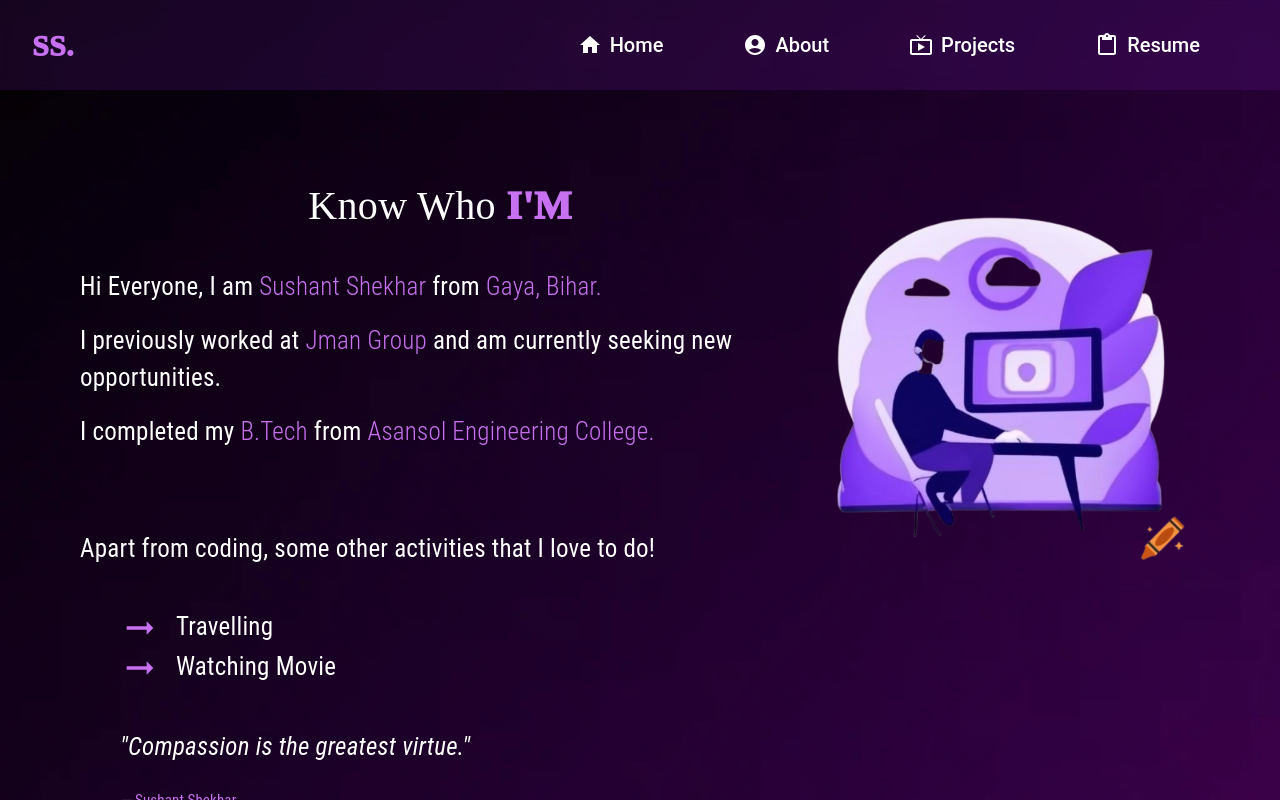
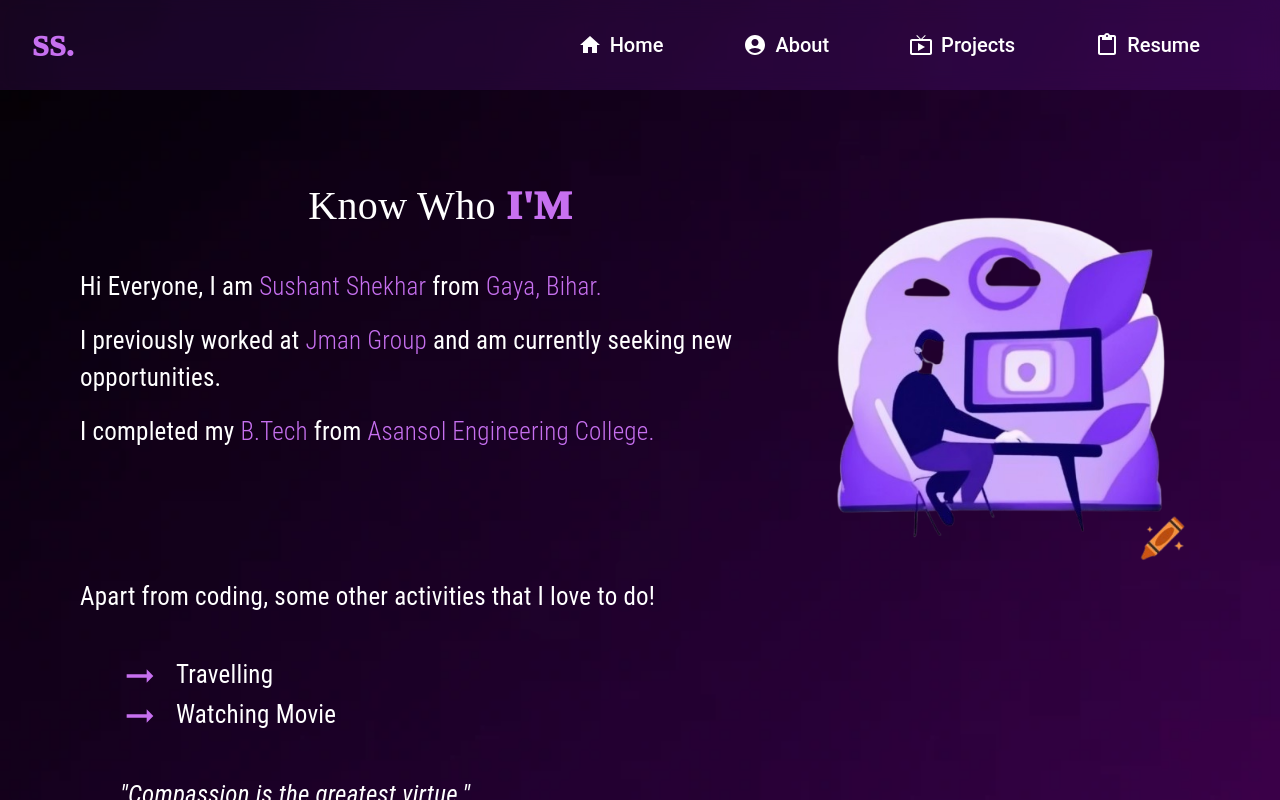
Before and after one commit to Sushantshekharzz/Portfolio, a React (Create React App) app: page /about in a window 1280 px wide. Built offline with nearby package versions, Linux system fonts and the light colour scheme; a web font is replaced by a local one.

Commit message:
Folder struct change

```diff
--- a/src/component/Footer.js
+++ b/src/component/Footer.js
@@ -21,7 +21,7 @@ export default function Footer() {
                     sx={{
                         fontFamily: "Roboto Condensed", fontSize: 20, color: 'white',
                     }}
-                >Copyright © 2024 SS</Typography>
+                >Copyright © 2025 SS</Typography>
             </Box>
             <Box sx={{ marginTop: { xs: 2, md: 0 }, marginRight: { md: 5, xs: 0 }, width: '100%', textAlign: { md: 'right', textAlign: 'center' } }}>
                 <a href="https://www.linkedin.com/in/sushant-shekhar-6709311a1" target="_blank" rel="noopener noreferrer">
--- a/src/component/About.js
+++ b/src/component/about/About.js
@@ -1,10 +1,9 @@
 import React from 'react'
 import { Box } from '@mui/material'
-import backgroundImage from "../image/backgroundImage.png"
+import backgroundImage from "../../image/backgroundImage.png"
 import { Typography } from '@mui/material'
-import about from "../image/about.png"
+import about from "../../image/about.png"
 import ArrowRightAltIcon from '@mui/icons-material/ArrowRightAlt';
-import HorizontalRuleSharpIcon from '@mui/icons-material/HorizontalRuleSharp';
 
 export default function About() {
   return (
@@ -48,7 +47,7 @@ export default function About() {
                 sx={{ fontFamily: 'Roboto Condensed', fontSize: 25, color: 'white', }}
               >I completed my <Typography component="span" sx={{ fontFamily: 'Roboto Condensed', color: "#c770f0", fontWeight: 200, fontSize: 25, }}>B.Tech</Typography> from <Typography component="span" sx={{ fontFamily: 'Roboto Condensed', color: "#c770f0", fontWeight: 200, fontSize: 25, }}>Asansol Engineering College.</Typography></Typography>
             </Box>
-            <Box sx={{ paddingTop: { md: 10, xs: 10 } }}>
+            <Box sx={{ paddingTop: { md: 16, xs: 10 } }}>
               <Typography
                 sx={{ fontFamily: 'Roboto Condensed', fontSize: 25, color: 'white', }}
               >Apart from coding, some other activities that I love to do!</Typography>
@@ -69,7 +68,7 @@ export default function About() {
         <Box sx={{textAlign:{xs:'center', md: 'left'}}} >
           <Typography component="span" sx={{ fontFamily: 'Roboto Condensed', color: "white", fontSize: 25, fontStyle: 'italic' }}>"Compassion is the greatest virtue."</Typography>
           <Box sx={{ display: 'flex', justifyContent: {md:'flex-start', xs:'center'}, alignItems: {md:'center', xs:'flex-start'} }}>
-            <HorizontalRuleSharpIcon sx={{ color: "#c770f0", fontSize: 15, marginTop: 3 }} />
+            {/* <HorizontalRuleSharpIcon sx={{ color: "#c770f0", fontSize: 15, marginTop: 3 }} /> */}
             <Typography component="span" sx={{ fontFamily: 'Roboto Condensed', color: "#c770f0", fontSize: 15, marginTop: 3, }}>Sushant Shekhar</Typography>
           </Box>
         </Box>
```
Also changed, not shown: src/App.js (+4 -4 lines), src/component/home/Home.js (renamed from src/component/Home.js, +5 -5 lines), src/component/project/Projects.js (renamed from src/component/Projects.js), src/component/resume/Resume.js (renamed from src/component/Resume.js).
